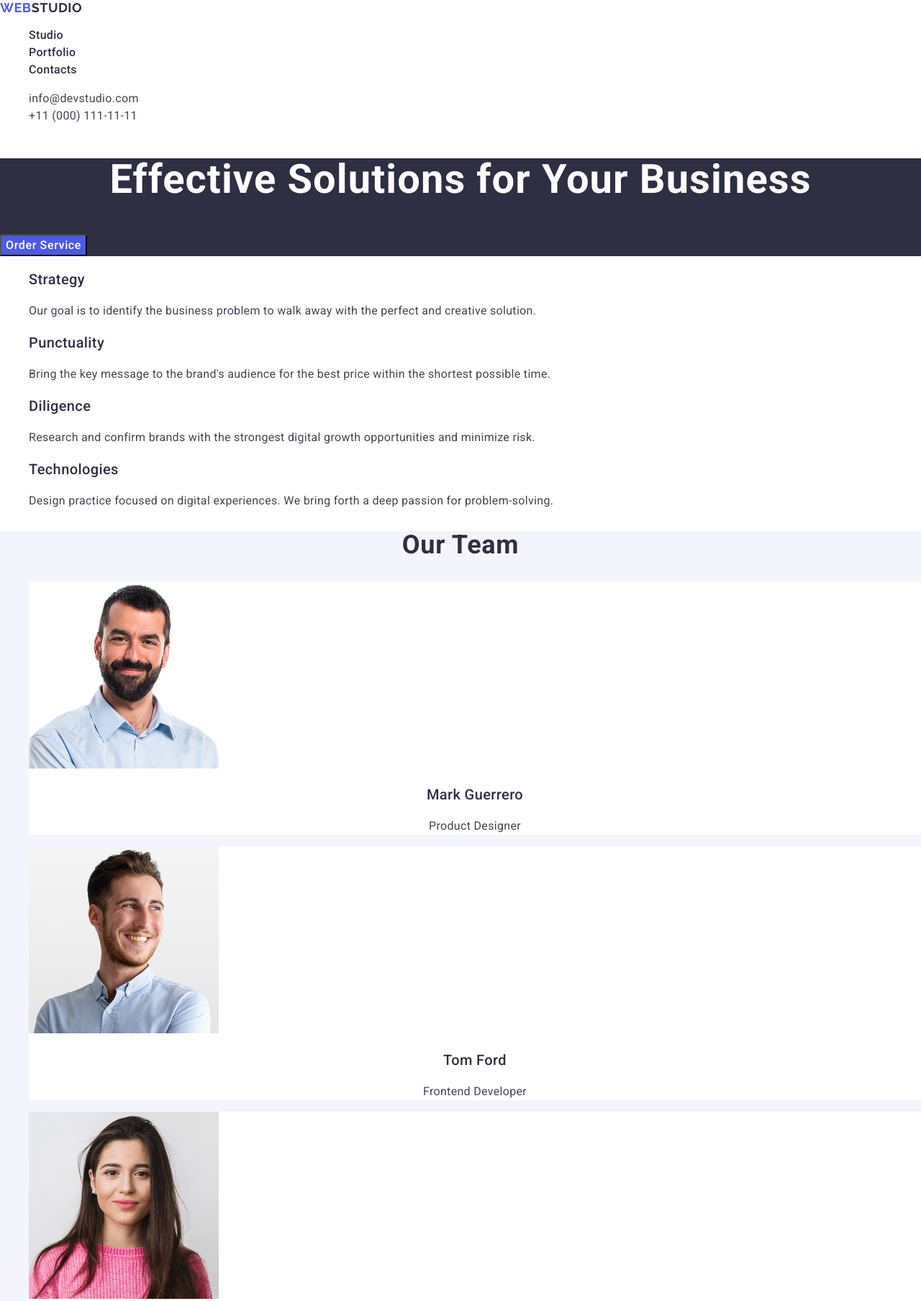
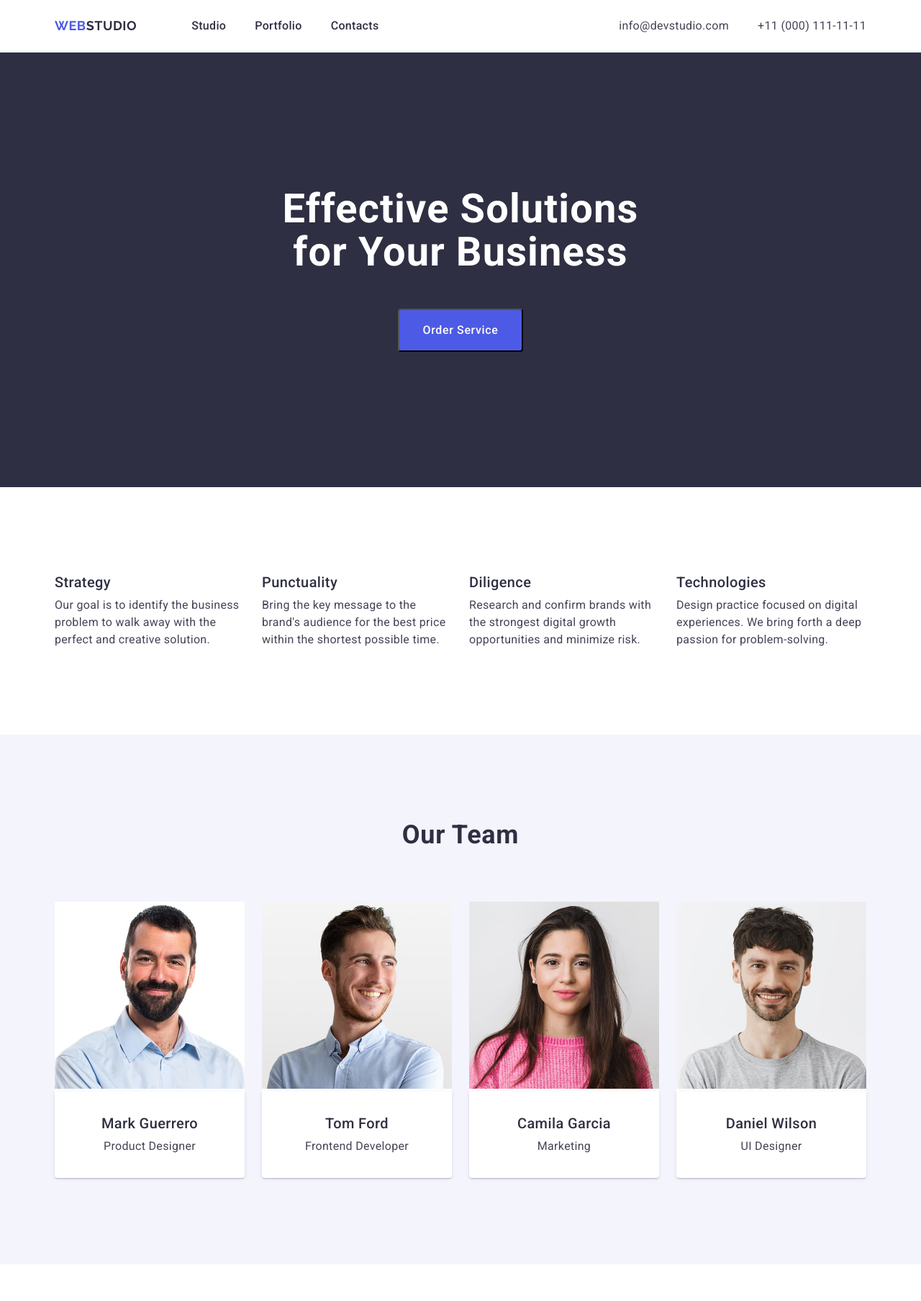
Before and after one commit to OksanaSlonska/goit-markup-hw-03, a plain HTML site: page index.html in a window 1280 px wide. Shown: the top 1808 px of the page at 72% size. Drawn offline with nearby package versions, Linux system fonts and the light colour scheme.

Commit message:
add flex

```diff
--- a/css/style.css
+++ b/css/style.css
@@ -4,9 +4,23 @@ body {
   background-color: #fff;
 }
 
+/*-----reset-----*/
+
 ul,
 ol {
   list-style-type: none;
+  margin: 0;
+  padding: 0;
+}
+
+h1,
+h2,
+h3,
+h4,
+h5,
+h6,
+p {
+  margin: 0;
 }
 
 a {
@@ -15,6 +29,30 @@ a {
 
 button {
   cursor: pointer;
+}
+
+/*----commom-----*/
+
+.container {
+  max-width: 1158px;
+  padding: 0 15px;
+  margin: 0 auto;
+}
+
+/*------header-----*/
+
+.page-header {
+  border-bottom: 1px solid #e7e9fc;
+}
+
+.header-container {
+  display: flex;
+  align-items: center;
+}
+
+.header-nav {
+  display: flex;
+  align-items: center;
 }
 
 .logo {
@@ -27,11 +65,24 @@ button {
   color: #4d5ae5;
 }
 
+.header-logo {
+  padding: 24px 0;
+  margin-right: 76px;
+}
+
 .header-logo .logo-part {
   color: #2e2f42;
 }
 
+.nav-list {
+  display: flex;
+  align-items: center;
+  gap: 40px;
+}
+
 .nav-link {
+  display: block;
+  padding: 24px 0;
   font-weight: 500;
   font-size: 16px;
   line-height: 1.5;
@@ -45,15 +96,25 @@ button {
 
 .contacts {
   font-style: normal;
+  margin-left: auto;
+}
+
+.contacts-list {
+  display: flex;
+  align-items: center;
+  gap: 40px;
 }
 
 .contacts-link {
+  display: block;
+  padding: 24px 0;
   font-weight: 400;
   font-size: 16px;
   line-height: 1.5;
   letter-spacing: 0.02em;
   color: #434455;
 }
+
 .nav-link:hover,
 .nav-link:focus,
 .contacts-link:hover,
@@ -61,10 +122,18 @@ button {
   color: #404bbf;
 }
 
+.section {
+  padding-top: 120px;
+  padding-bottom: 120px;
+}
+
 /*-----Hero-----*/
+
 
 .hero {
   background-color: #2e2f42;
+  padding-top: 188px;
+  padding-bottom: 188px;
 }
 
 .hero-title {
@@ -74,6 +143,10 @@ button {
   letter-spacing: 0.02em;
   text-align: center;
   color: #fff;
+  max-width: 496px;
+  margin: 0 auto;
+  text-align: center;
+  margin-bottom: 48px;
 }
 
 .hero-button {
@@ -83,6 +156,11 @@ button {
   line-height: 1.5;
   letter-spacing: 0.04em;
   color: #fff;
+  border-radius: 4px;
+  display: block;
+  padding: 16px 32px;
+  margin: 0 auto;
+
 }
 
 .hero-button:hover,
@@ -92,12 +170,24 @@ button {
 
 /*------feature------*/
 
+.feature-list {
+
+  display: flex;
+  gap: 24px;
+
+}
+
+.feature-item {
+  flex-basis: calc((100% - 72px) / 4);
+}
+
 .feature-subtitle {
   font-weight: 500;
   font-size: 20px;
   line-height: 1.2;
   letter-spacing: 0.02em;
   color: #2e2f42;
+  margin-bottom: 8px;
 }
 
 .features-item-text {
@@ -113,6 +203,7 @@ button {
 .team {
   background-color: #f4f4fd;
 }
+
 .team-title {
   font-weight: 700;
   font-size: 36px;
@@ -121,10 +212,19 @@ button {
   text-align: center;
   color: #2e2f42;
   text-transform: capitalize;
+  padding-bottom: 72px;
+
+}
+
+.team-list {
+  display: flex;
+  gap: 24px;
 }
 
 .team-item {
   background-color: #fff;
+  flex-basis: calc((100% - 72px) / 4);
+
 }
 
 .team-suptitle {
@@ -134,6 +234,8 @@ button {
   letter-spacing: 0.02em;
   text-align: center;
   color: #2e2f42;
+  padding-top: 32px;
+  padding-bottom: 8px;
 }
 
 .team-text {
@@ -143,6 +245,14 @@ button {
   letter-spacing: 0.02em;
   text-align: center;
   color: #434455;
+  padding-bottom: 32px;
+
+}
+
+.team-fhoto {
+  border-radius: 0 0 4px 4px;
+  box-shadow: 0 2px 1px 0 rgba(46, 47, 66, 0.08), 0 1px 1px 0 rgba(46, 47, 66, 0.16), 0 1px 6px 0 rgba(46, 47, 66, 0.08);
+  background: #fff;
 }
 
 /*------portfolio-------*/
@@ -155,6 +265,18 @@ button {
   text-align: center;
   color: #2e2f42;
   text-transform: capitalize;
+  padding-bottom: 72px;
+}
+
+.portfolio-list {
+  display: flex;
+  flex-wrap: wrap;
+  gap: 48px 24px;
+}
+
+.portfolio-item {
+  width: calc((100% - 48px) / 3);
+
 }
 
 .portfolio-suptitle {
@@ -163,19 +285,33 @@ button {
   line-height: 1.2;
   letter-spacing: 0.02em;
   color: #2e2f42;
+  padding-top: 32px;
+  margin-bottom: 8px;
 }
+
 .portfolio-text {
   font-weight: 400;
   font-size: 16px;
   line-height: 1.5;
   letter-spacing: 0.02em;
   color: #434455;
+  margin-bottom: 16px;
 }
+
+.fhoto {
+  border-bottom: 1px solid #e7e9fc;
+  border-left: 1px solid #e7e9fc;
+  border-right: 1px solid #e7e9fc;
+
+}
+
 
 /*------footer------*/
 
 .footer {
   background: #2e2f42;
+  padding-top: 100px;
+  padding-bottom: 100px;
 }
 
 .footer-logo {
@@ -186,6 +322,7 @@ button {
   letter-spacing: 0.03em;
   text-transform: uppercase;
   color: #4d5ae5;
+
 }
 
 .footer-text {
@@ -194,6 +331,8 @@ button {
   line-height: 1.5;
   letter-spacing: 0.02em;
   color: #f4f4fd;
+  max-width: 264px;
+  margin-top: 16px;
 }
 
 .footer-logo-accent {
--- a/index.html
+++ b/index.html
@@ -11,6 +11,7 @@
       crossorigin="anonymous"
       referrerpolicy="no-referrer"
     />
+
     <link rel="preconnect" href="https://fonts.googleapis.com" />
     <link rel="preconnect" href="https://fonts.gstatic.com" crossorigin />
     <link
@@ -20,8 +21,10 @@
 
     <link rel="stylesheet" href="./css/style.css" />
   </head>
+
   <body>
     <header class="page-header">
+      <div class="container header-container">
         <nav class="header-nav">
           <a class="logo header-logo" href="./index.html"
             >Web<span class="logo-part">Studio</span>
@@ -49,15 +52,19 @@
             </li>
           </ul>
         </address>
+      </div>
     </header>
 
     <main>
-      <section class="hero">
+        <section class="hero section">
+          <div class="container">
           <h1 class="hero-title">Effective Solutions for Your Business</h1>
           <button class="hero-button" type="button">Order Service</button>
+         </div>
         </section>
 
-      <section class="feature">
+      <section class="feature section">
+        <div class="container">
           <h2 hidden>Advantages</h2>
           <ul class="feature-list">
             <li class="feature-item">
@@ -89,8 +96,11 @@
               </p>
             </li>
           </ul>
+        </div>
       </section>
-      <section class="team">
+
+      <section class="team section">
+        <div class="container">
           <h2 class="team-title">Our Team</h2>
           <ul class="team-list">
             <li class="team-item">
@@ -101,8 +111,10 @@
                 height="260"
                 class="team-image"
               />
+              <div class="team-fhoto">
                 <h3 class="team-suptitle">Mark Guerrero</h3>
                 <p class="team-text">Product Designer</p>
+              </div>
             </li>
             <li class="team-item">
               <img
@@ -112,8 +124,12 @@
                 height="260"
                 class="team-image"
               />
+              <p class="team-fhoto">
+               <div class="team-fhoto">
                   <h3 class="team-suptitle">Tom Ford</h3>
                   <p class="team-text">Frontend Developer</p>
+               </div>
+              </p>
             </li>
             <li class="team-item">
               <img
@@ -123,8 +139,10 @@
                 height="260"
                 class="team-image"
               />
+              <div class="team-fhoto">
                 <h3 class="team-suptitle">Camila Garcia</h3>
                 <p class="team-text">Marketing</p>
+              </div>
             </li>
             <li class="team-item">
               <img
@@ -134,13 +152,17 @@
                 height="260"
                 class="team-image"
               />
+              <div class="team-fhoto">
                 <h3 class="team-suptitle">Daniel Wilson</h3>
                 <p class="team-text">UI Designer</p>
+              </div>
             </li>
+        </div>
         </ul>
       </section>
 
-      <section class="portfolio">
+      <section class="portfolio section">
+       <div class="container">
           <h2 class="portfolio-title">Our Portfolio</h2>
           <ul class="portfolio-list">
             <li class="portfolio-item">
@@ -151,8 +173,10 @@
                 height="300"
                 class="portfolio-image"
               />
+              <div class="fhoto">
                 <h3 class="portfolio-suptitle">Banking App</h3>
                 <p class="portfolio-text">App</p>
+              </div>
             </li>
             <li class="portfolio-item">
               <img
@@ -162,8 +186,10 @@
                 height="300"
                 class="portfolio-image"
               />
+              <div class="fhoto">
                 <h3 class="portfolio-suptitle">Cashless Payment</h3>
                 <p class="portfolio-text">Marketing</p>
+              </div>
             </li>
             <li class="portfolio-item">
               <img
@@ -173,8 +199,10 @@
                 height="300"
                 class="portfolio-image"
               />
+              <div class="fhoto">
                 <h3 class="portfolio-suptitle">Meditation App</h3>
                 <p class="portfolio-text">App</p>
+              </div>
             </li>
             <li class="portfolio-item">
               <img
@@ -184,8 +212,10 @@
                 height="300"
                 class="portfolio-image"
               />
+              <div class="fhoto">
                 <h3 class="portfolio-suptitle">Taxi Service</h3>
                 <p class="portfolio-text">Marketing</p>
+              </div>
             </li>
             <li class="portfolio-item">
               <img
@@ -195,8 +225,10 @@
                 height="300"
                 class="portfolio-image"
               />
+              <div class="fhoto">
                 <h3 class="portfolio-suptitle">Screen Illustrations</h3>
                 <p class="portfolio-text">Design</p>
+              </div>
             </li>
             <li class="portfolio-item">
               <img
@@ -206,13 +238,18 @@
                 height="300"
                 class="portfolio-image"
               />
+              <div class="fhoto">
                 <h3 class="portfolio-suptitle">Online Courses</h3>
                 <p class="portfolio-text">Marketing</p>
+              </div>
             </li>
           </ul>
+       </div>
       </section>
     </main>
+
     <footer class="footer">
+     <div class="container">
         <a class="footer-logo" href="./index.html"
           >Web<span class="footer-logo-accent">Studio</span></a
         >
@@ -220,6 +257,7 @@
           Increase the flow of customers and sales for your business with digital
           marketing & growth solutions.
         </p>
+     </div>
     </footer>
   </body>
 </html>
```
Lines whose indentation alone changed are shown as unchanged.
